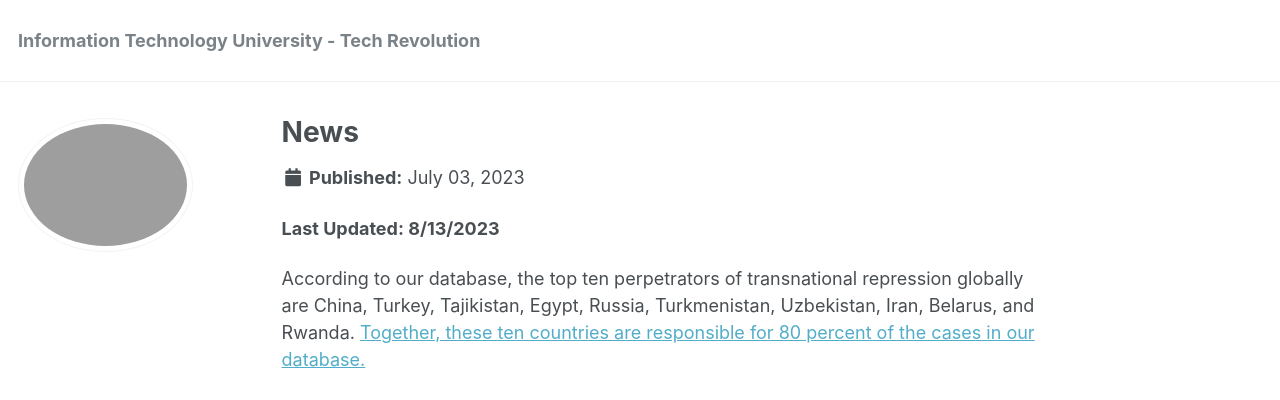
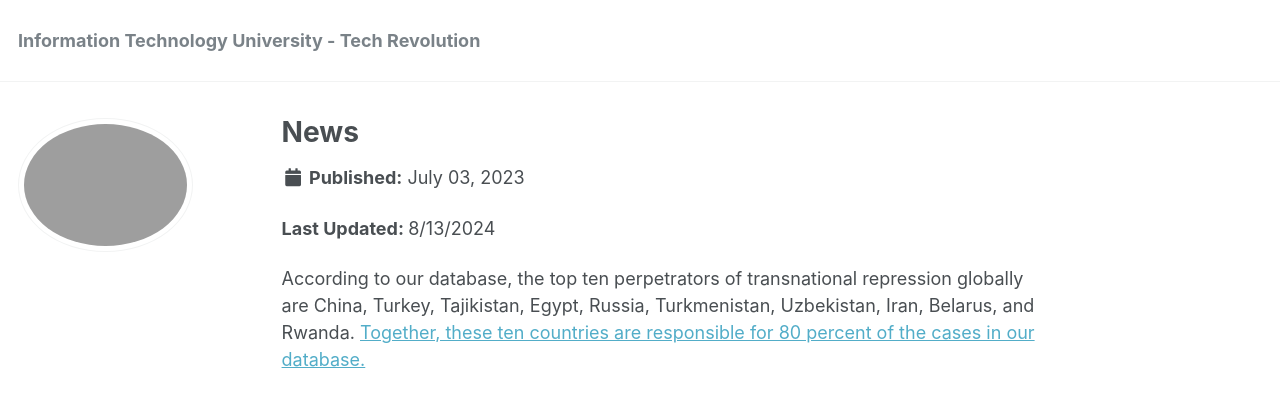
Before and after one commit to phdcsseiden/phdcsseiden.github.io, a Jekyll site: the page built from _pages/News.md, in a window 1280 px wide. Shown: the top 400 px of the page. Built offline with Jekyll 4.4.1, drawn with Linux system fonts in a browser that asks for light colours.

Commit message:
Update News.md

```diff
--- a/_pages/News.md
+++ b/_pages/News.md
@@ -5,7 +5,7 @@ modified: 2023-07-03
 ---
 
 
-<b> Last Updated: 8/13/2023 </b>
+<b> Last Updated: </b> 8/13/2024
 
 
 
```
